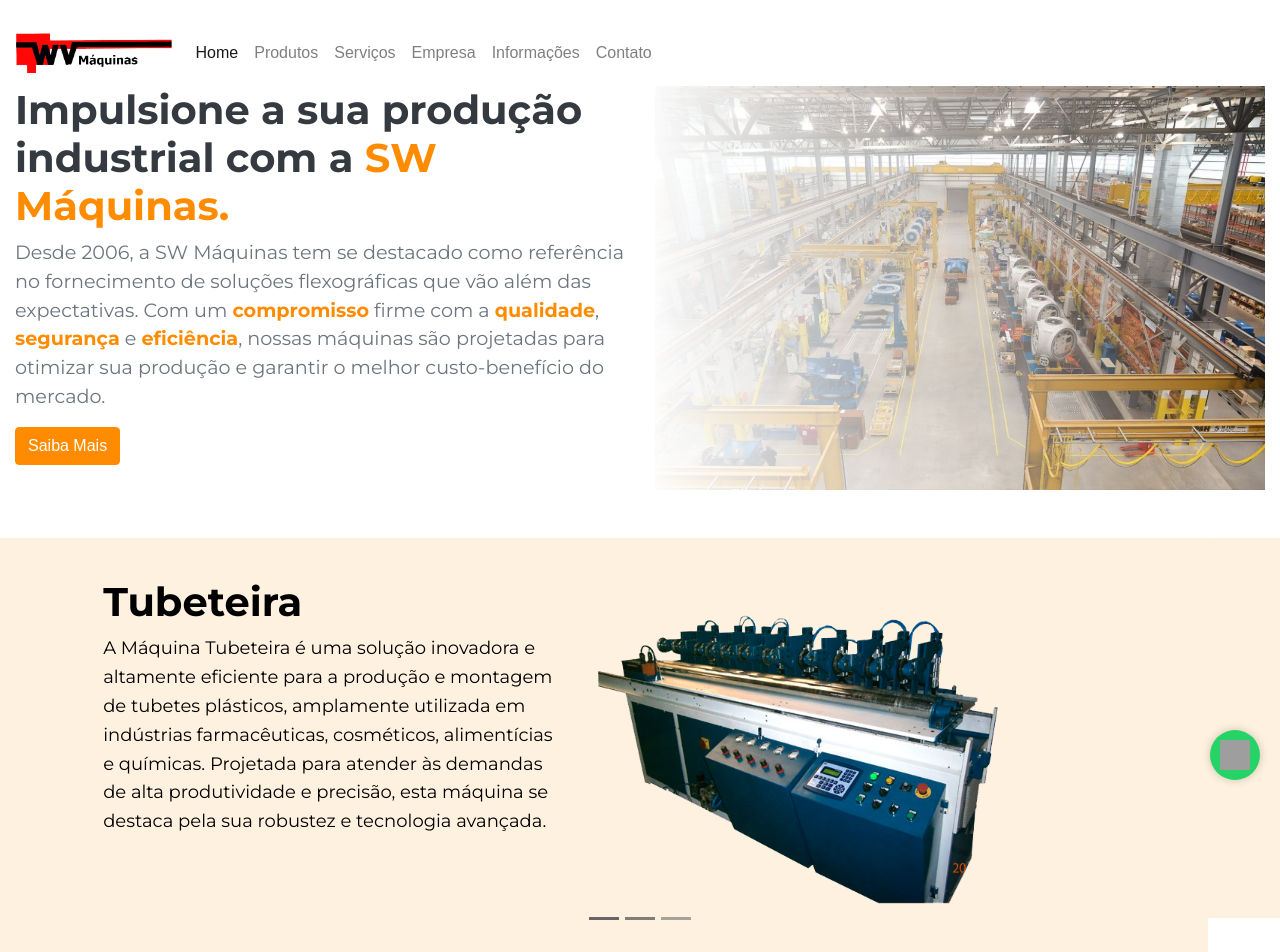
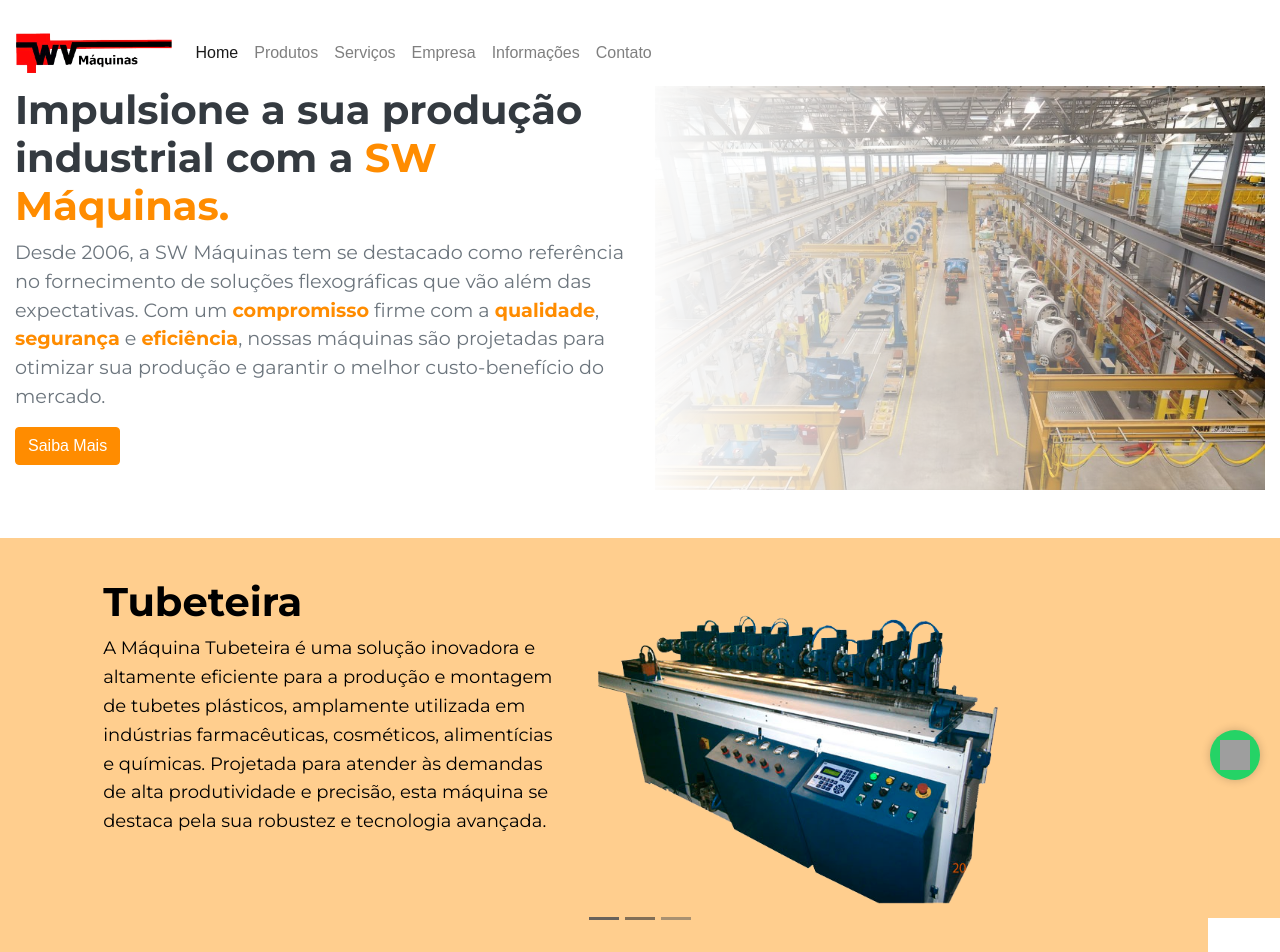
Before and after one commit to dib10/comercio, a plain HTML site: page index.html in a window 1280 px wide. Shown: the top 952 px of the page. Drawn offline with nearby package versions, Linux system fonts and the light colour scheme; grey boxes are pictures that could not be loaded.

Commit message:
cor slider
cor slider

```diff
--- a/css/estilo.css
+++ b/css/estilo.css
@@ -252,7 +252,7 @@ footer {
 
 /* Slider Background */
 .slider-background {
-    background-color:#fff1df; /* Cor de fundo */
+    background-color:#ffce8e; /* Cor de fundo */
     padding: 40px 0; /* Adiciona um pouco de espaçamento, opcional */
 }
 
```
